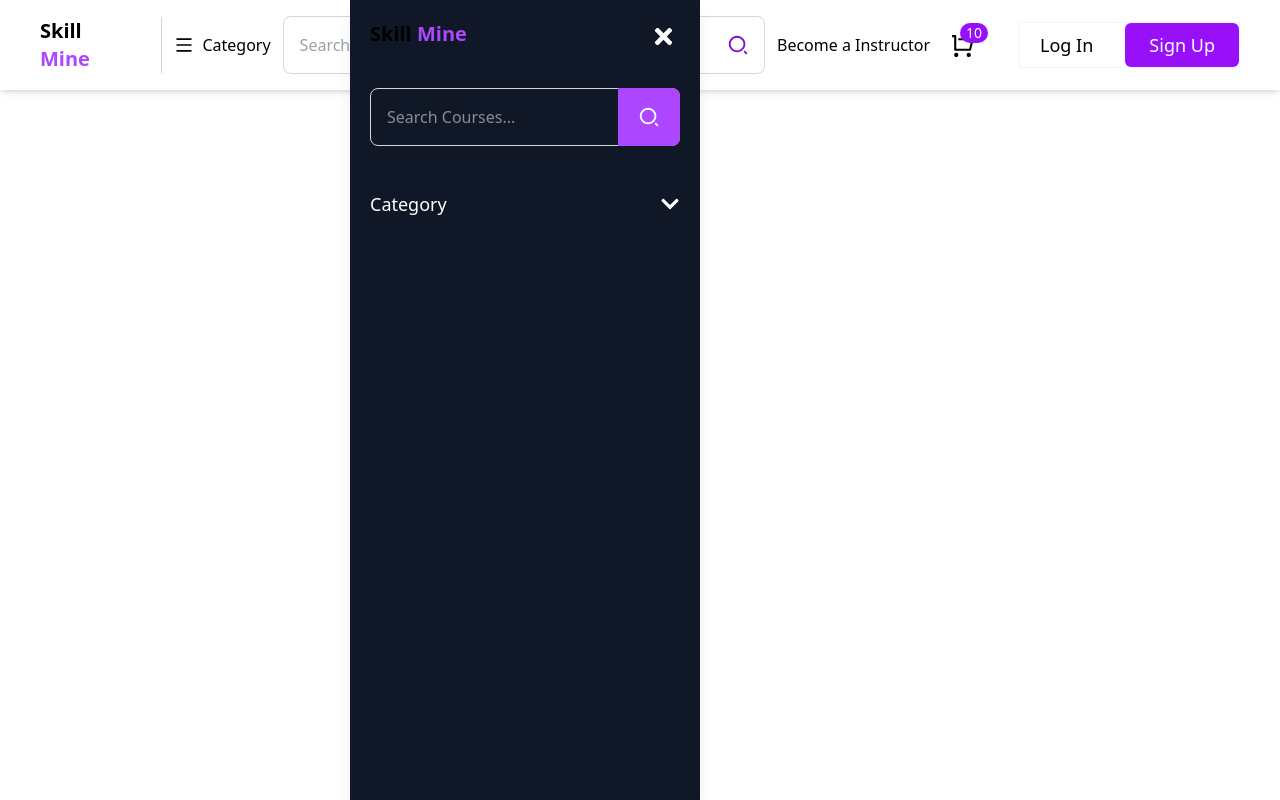
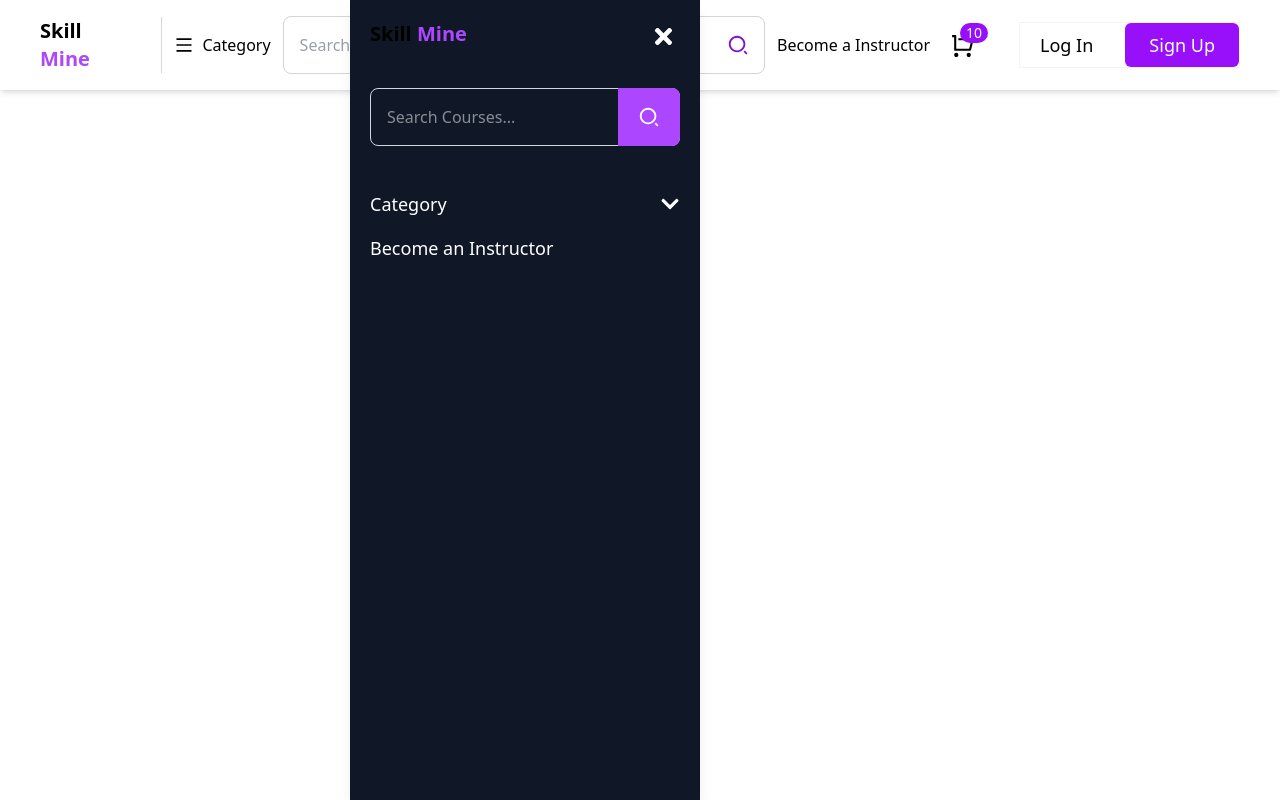
Before and after one commit to Divyadharshana5/Skill-mine, a React (Vite) app: page / in a window 1280 px wide. Built offline with nearby package versions, Linux system fonts and the light colour scheme.

Commit message:
update Navbar.jsx

```diff
--- a/src/Components/Navbar.jsx
+++ b/src/Components/Navbar.jsx
@@ -181,7 +181,9 @@ const Navbar = () => {
               <Link
                 to="#"
                 className="text-lg font-medium hover:text-purple-500"
-              ></Link>
+              >
+                Become an Instructor
+              </Link>
             </div>
           </nav>
         </Link>
```
